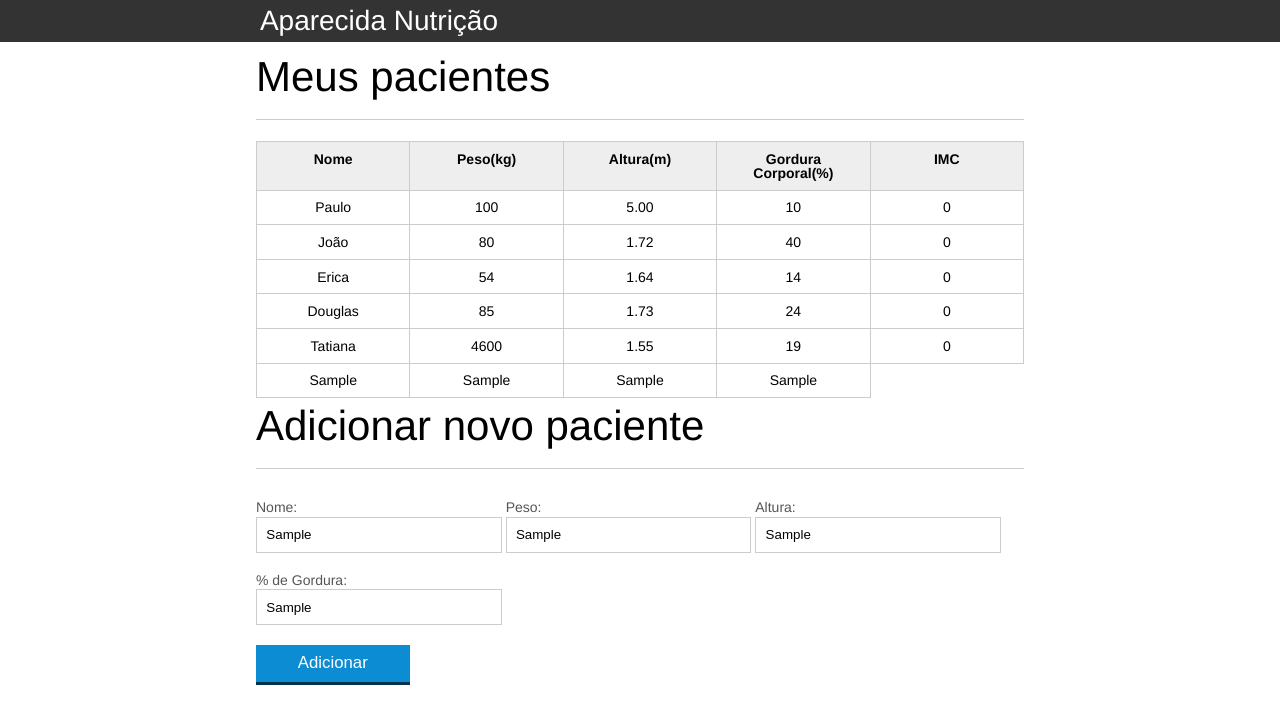
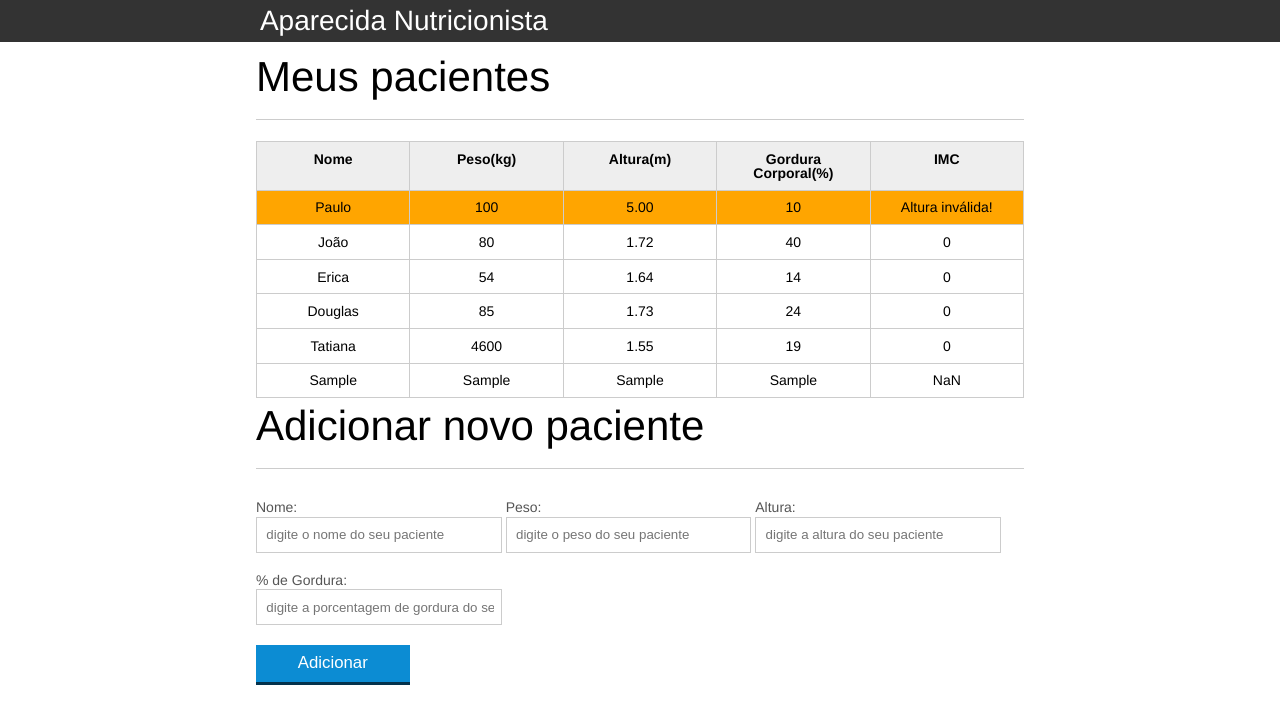
Before and after one commit to renato-viana/javaScript-cadastro-pacientes, a plain HTML site: page index.html in a window 1280 px wide. Both pictures are taken after typing "Sample", "Sample", "Sample", "Sample" into the empty fields and a click on the button "Adicionar". Drawn offline with Linux system fonts and the light colour scheme.

Commit message:
Melhorando ainda mais o código

```diff
--- a/index.html
+++ b/index.html
@@ -99,7 +99,7 @@
 		</form>
 	</section>
 
-	<script src="js/calcula-imc.js.js"></script>
+	<script src="js/calcula-imc.js"></script>
 	<script src="js/form.js"></script>
 
 </body>
--- a/js/calcula-imc.js
+++ b/js/calcula-imc.js
@@ -30,7 +30,15 @@ for (var i = 0; i < pacientes.length; i++) {
   }
 
   if (alturaEhValida && pesoEhValido) {
-    var imc = peso / (altura * altura);
+    var imc = calculaImc(peso, altura);
     tdImc.textContent = imc.toFixed(2);
   }
 }
+
+function calculaImc(peso, altura) {
+  var imc = 0;
+
+  imc = peso / (altura * altura);
+
+  return imc.toFixed(2);
+}
--- a/js/form.js
+++ b/js/form.js
@@ -4,30 +4,47 @@ botaoAdicionar.addEventListener("click", function(event) {
 
     var form = document.querySelector("#form-adiciona");
 
-    var nome = form.nome.value;
-    var peso = form.peso.value;
-    var altura = form.altura.value;
-    var gordura = form.gordura.value;
+    var paciente = obtemPacienteDoformulario(form);
 
-    var pacienteTr = document.createElement("tr");
-
-    var nomeTd = document.createElement("td");
-    var pesoTd = document.createElement("td");
-    var alturaTd = document.createElement("td");
-    var gorduraTd = document.createElement("td");
-    var imcTd = document.createElement("td");
-
-    nomeTd.textContent = nome;
-    pesoTd.textContent = peso;
-    alturaTd.textContent = altura;
-    gorduraTd.textContent = gordura;
-
-    pacienteTr.appendChild(nomeTd);
-    pacienteTr.appendChild(pesoTd);
-    pacienteTr.appendChild(alturaTd);
-    pacienteTr.appendChild(gorduraTd);
+    var pacienteTr = montaTr(paciente);
 
     var tabela = document.querySelector("#tabela-pacientes");
 
     tabela.appendChild(pacienteTr);
+
+    form.reset();
 });
+
+function obtemPacienteDoformulario(form) {
+
+    var paciente = {
+        nome: form.nome.value,
+        peso: form.peso.value,
+        altura: form.altura.value,
+        gordura: form.gordura.value,
+        imc: calculaImc(form.peso.value, form.altura.value)
+    }
+
+    return paciente;
+}
+
+function montaTr(paciente) {
+    var pacienteTr = document.createElement("tr");
+    pacienteTr.classList.add("paciente");
+
+    pacienteTr.appendChild(montaTd(paciente.nome, "info-nome"));
+    pacienteTr.appendChild(montaTd(paciente.peso, "info-peso"));
+    pacienteTr.appendChild(montaTd(paciente.altura, "info-altura"));
+    pacienteTr.appendChild(montaTd(paciente.gordura, "info-gordura"));
+    pacienteTr.appendChild(montaTd(paciente.imc, "info-imc"));
+
+    return pacienteTr;
+}
+
+function montaTd(dado, classe) {
+    var td = document.createElement("td");
+    td.textContent = dado;
+    td.classList.add(classe);
+
+    return td;
+}
```
